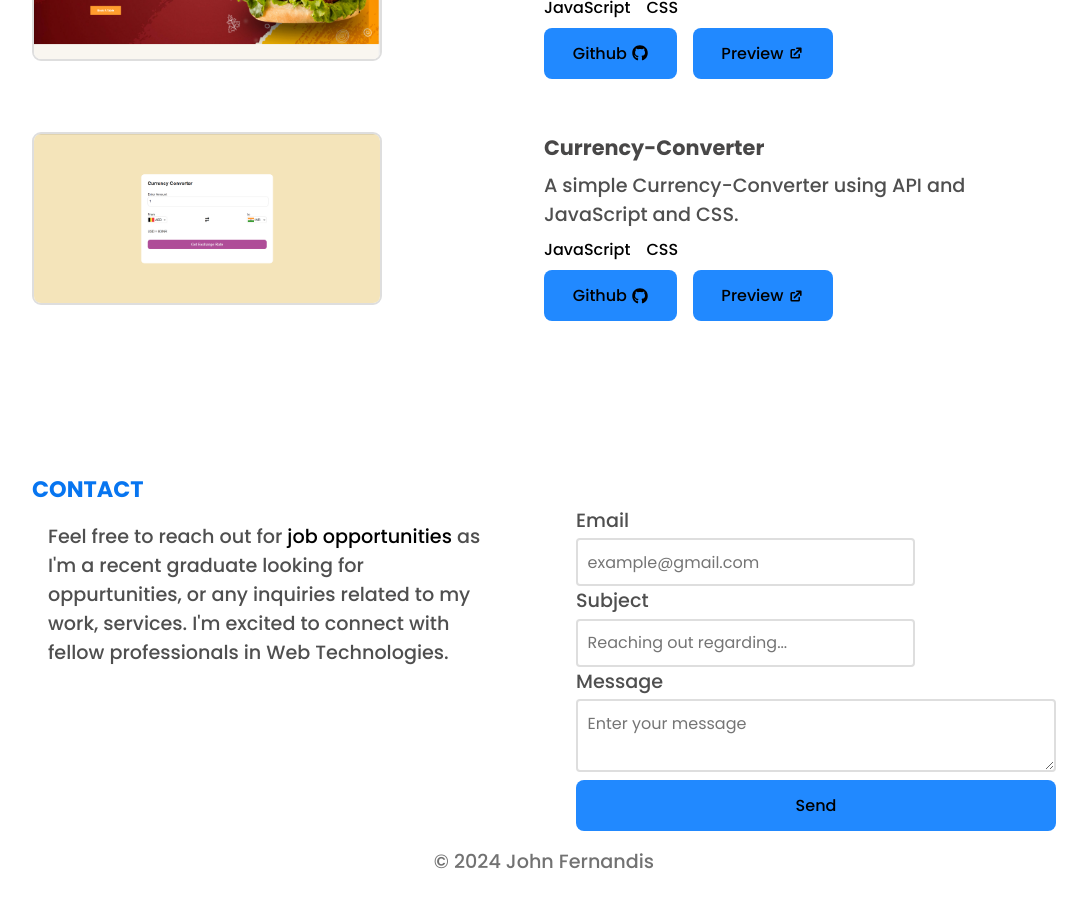
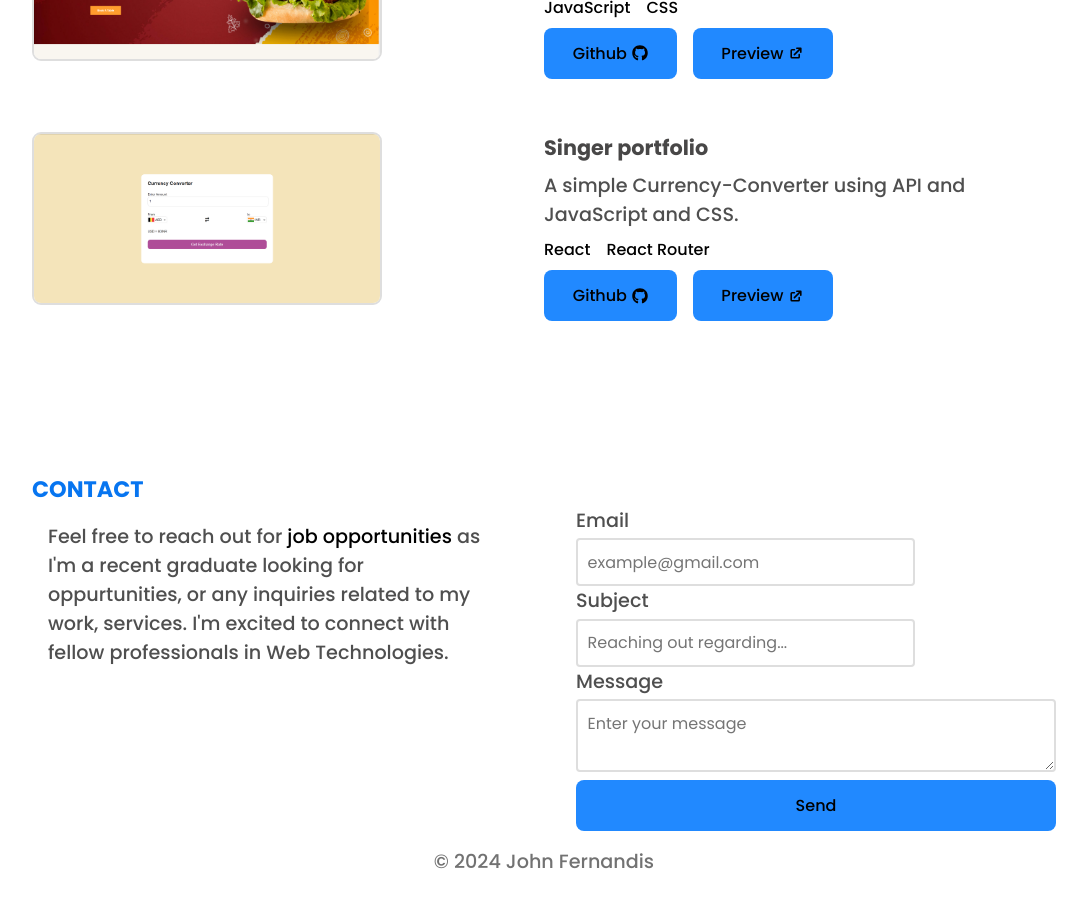
Before and after one commit to johnfds-8/portfolio_V2, a React (Vite) app: page / in a window 1280 px wide. Shown: the part 1520-2428 px from the top of the page, without its empty margins (96-1183 px from the left). Built offline with nearby package versions, Linux system fonts and the light colour scheme.

Commit message:
Update ProjectData.js

```diff
--- a/src/constants/ProjectData.js
+++ b/src/constants/ProjectData.js
@@ -30,17 +30,17 @@ export const projectData = [
   },
   {
     id: 1,
-    title: "Currency-Converter ",
+    title: "Singer portfolio ",
     image: "./Currency-Converter.png",
 
     projectDescription:
       "A simple Currency-Converter using API and JavaScript and CSS.",
     stack: [
-      { id: 1, tech: "JavaScript" },
-      { id: 2, tech: "CSS" },
+      { id: 1, tech: "React" },
+      { id: 2, tech: "React Router" },
     ],
-    liveUrl: "https://currencyconverter-john.netlify.app/",
+    liveUrl: "https://mr-fernandes.vercel.app/",
     githubUrl:
-      "https://github.com/johnfernandis1999/currency-converter",
+      "https://mr-fernandes.vercel.app/",
   },
 ];
```
